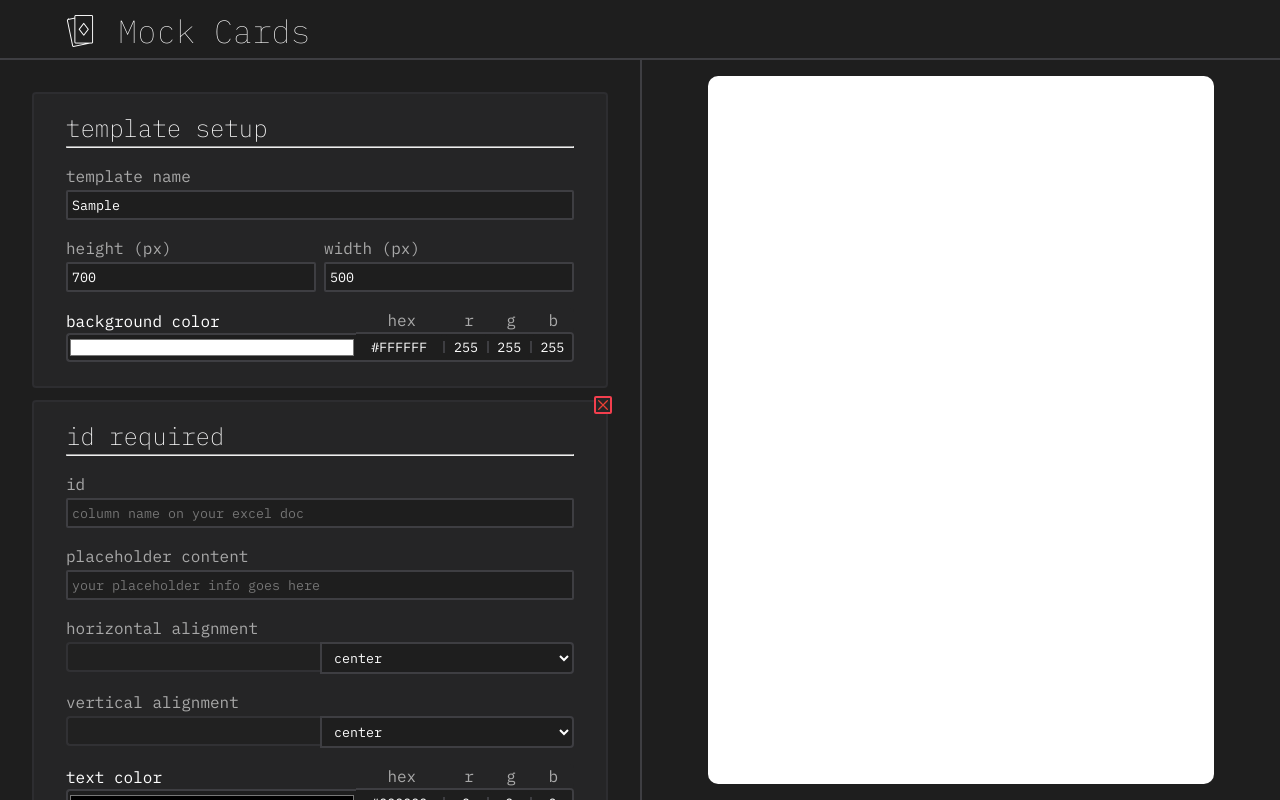
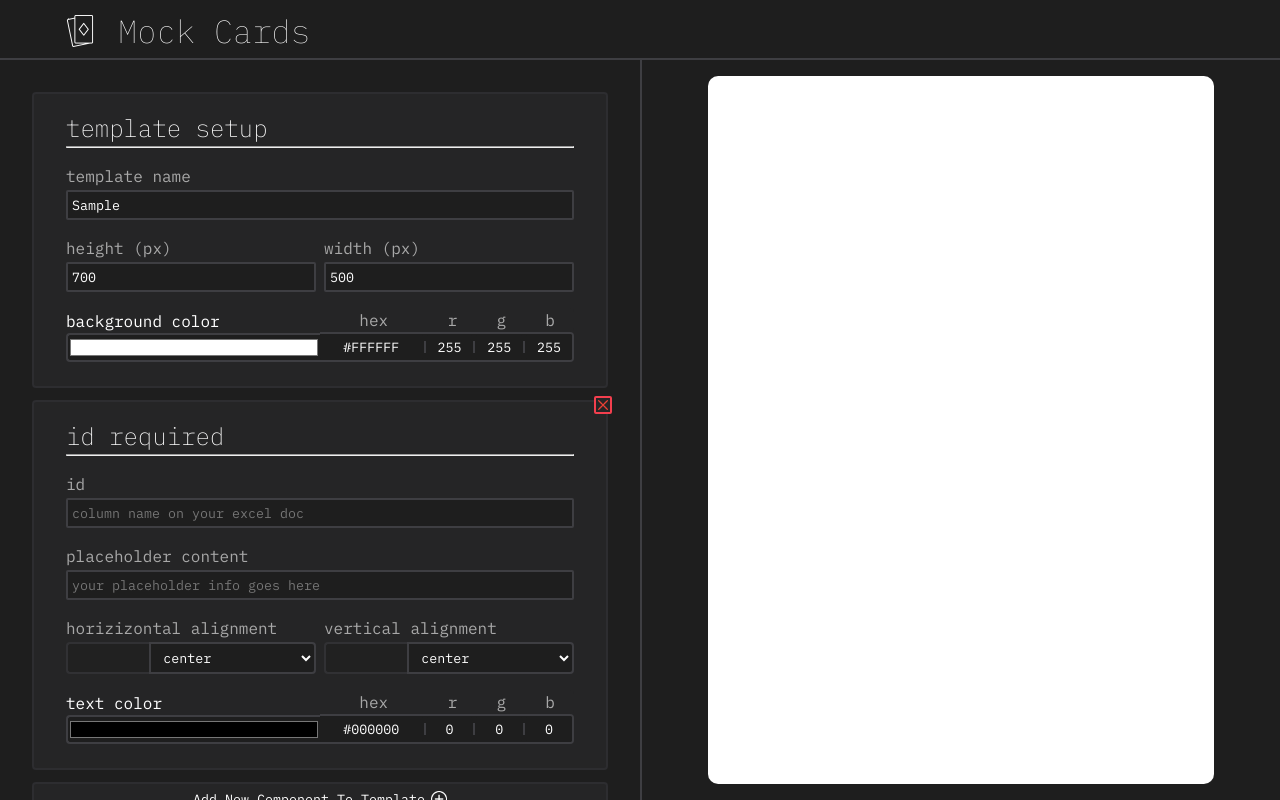
Before and after one commit to jubbers/card-mocks, a React (Vite) app: page / in a window 1280 px wide. Both pictures are taken after typing "Sample" into the empty fields and a click on the button "Add New Component To Template". Built offline with nearby package versions, Linux system fonts and the light colour scheme.

Commit message:
refactor: removing "double" controls, swapping for side-by-side wrapper divs

```diff
--- a/src/components/Controls/Atoms/ControlSelect.tsx
+++ b/src/components/Controls/Atoms/ControlSelect.tsx
@@ -32,7 +32,6 @@ const ControlSelectWrapper = styled.div`
 `
 
 const ControlSelect = ({ id, label, defaultIndex, items, values, update }: ControlSelectProps) => {
-
   const onChange = (e: React.ChangeEvent<HTMLSelectElement>) => {
     update(e.target.value)
   }
--- a/src/components/Controls/Atoms/ControlStyles.ts
+++ b/src/components/Controls/Atoms/ControlStyles.ts
@@ -38,8 +38,38 @@ const ControlPair = styled.div`
   }
 `;
 
+const SideBySideNumbers = styled.div`
+  display: flex;
+  flex-direction: row;
+  gap: 8px;
+  width: 100%;
+
+  div {
+    display: flex;
+    flex: 1;
+  }
+`
+
+const SideBySideAlignment = styled.div`
+  display: flex;
+  flex-direction: row;
+  gap: 8px;
+
+  div div :first-child {
+    display: flex;
+    flex: 1;
+  }
+
+  div div :last-child {
+    display: flex;
+    flex: 2;
+  }
+`
+
 export {
   ControlForm,
   ControlInput,
   ControlPair,
+  SideBySideNumbers,
+  SideBySideAlignment,
 }
--- a/src/components/Controls/ControlSetup.tsx
+++ b/src/components/Controls/ControlSetup.tsx
@@ -8,6 +8,7 @@ import {
 } from '~components/Controls/Atoms';
 import ControlColor from '~components/Controls/Molecules/ControlColor';
 import ControlDoubleNumber from './Molecules/ControlDoubleNumber';
+import { SideBySideNumbers } from './Atoms/ControlStyles';
 
 interface SetupProps extends FormProps {};
 
@@ -39,19 +40,18 @@ const Setup = ({cardForm, setForm}: SetupProps) => {
         content={cardForm.templateName}
         update={updateTemplateName} />
 
-      <ControlDoubleNumber
-        controlOne={({
-          id: 'height',
-          label: 'height (px)',
-          value: cardForm.height,
-          update: updateHeight
-        })}
-        controlTwo={({
-          id: 'width',
-          label: 'width (px)',
-          value: cardForm.width,
-          update: updateWidth
-        })} />
+      <SideBySideNumbers>
+        <ControlNumber
+          id={'height'}
+          label={'height (px)'}
+          value={cardForm.height}
+          update={updateHeight} />
+        <ControlNumber
+          id={'width'}
+          label={'width (px)'}
+          value={cardForm.width}
+          update={updateWidth} />
+      </SideBySideNumbers>
 
       <ControlColor
         id='bgColor'
--- a/src/components/Controls/ControlTemplate.tsx
+++ b/src/components/Controls/ControlTemplate.tsx
@@ -1,12 +1,12 @@
 import * as React from 'react';
+import styled from 'styled-components';
 import { Alignment, CardComponent, FormProps, HexColor } from '~types';
-import { ControlForm } from '~components/Controls/Atoms/ControlStyles';
+import { ControlForm, SideBySideAlignment } from '~components/Controls/Atoms/ControlStyles';
 import ControlLabel from '~components/Controls/Atoms/ControlLabel';
 import ControlText from '~components/Controls/Atoms/ControlText';
+import ControlAlignment from '~components/Controls/Molecules/ControlAlignment';
 import ControlRemoveButton from '~components/Controls/ControlTemplateRemoveButton.tsx';
-import ControlSelect from './Atoms/ControlSelect';
-import ControlAlignment from './Molecules/ControlAlignment';
-import { ControlColor } from './Atoms';
+import { ControlColor } from '~components/Controls/Atoms';
 
 interface ComponentControlProps extends FormProps {
   index: number;
@@ -65,19 +65,22 @@ const ComponentControl = ({cardForm, setForm, index, component, removable: remov
         placeholder='your placeholder info goes here'
         update={updateContent} />
 
+
+      <SideBySideAlignment>
         <ControlAlignment
           component={cardForm.components[index]}
           id={`component_${index}_horizontal-alignment`}
           isHorizontal={true}
-        label={'horizontal alignment'}
+          label={'horizizontal alignment'}
           update={updateHorizontalAlignment} />
-
         <ControlAlignment
           component={cardForm.components[index]}
           id={`component_${index}_vertical-alignment`}
           isHorizontal={false}
           label={'vertical alignment'}
           update={updateVerticalAlignment} />
+      </SideBySideAlignment>
+
 
       <ControlColor
         defaultColor={component.textColor}
--- a/src/components/Controls/Molecules/ControlAlignment.tsx
+++ b/src/components/Controls/Molecules/ControlAlignment.tsx
@@ -3,7 +3,7 @@ import styled from 'styled-components';
 import { Alignment, AlignmentType, CardComponent, IntPercent } from '~types';
 import { ControlNumber, ControlSelect } from '../Atoms';
 
-interface ControlAlignmentProps {
+export interface ControlAlignmentProps {
   id: string;
   label: string;
   component: CardComponent;
@@ -47,8 +47,8 @@ const CenteredNumbers = styled(ControlNumber)`
 
 const ControlAlignment = ({ id, isHorizontal, label, component, update }: ControlAlignmentProps) => {
   const options = isHorizontal
-    ? ['percent from left', 'center', 'percent from right']
-    : ['percent from top', 'center', 'percent from bottom'];
+    ? ['% on left', 'center', '% on right']
+    : ['% on top', 'center', '% on bottom'];
 
   const componentValue = isHorizontal
     ? component.horizontal.percentage
--- a/src/components/Controls/Molecules/ControlColor.tsx
+++ b/src/components/Controls/Molecules/ControlColor.tsx
@@ -33,7 +33,7 @@ const ControlLabelStack = styled.div`
 `
 
 const ColorStack = styled(ControlLabelStack)`
-  flex: 2;
+  flex: 1;
   min-width: 150px;
 
   ::-moz-color-swatch, ::-webkit-color-swatch {
@@ -50,7 +50,7 @@ const ColorStack = styled(ControlLabelStack)`
 const AuxColorControls = styled.div`
   display: flex;
   flex-direction: column;
-  flex: 1.5;
+  flex: 1;
 `
 
 const InputRow = styled.div`
--- a/src/components/Controls/Molecules/ControlDoubleNumber.tsx
+++ /dev/null
@@ -1,39 +0,0 @@
-import * as React from 'react';
-import styled from 'styled-components';
-import ControlNumber, { ControlNumberProps } from '~components/Controls/Atoms/ControlNumber';
-
-interface ControlDoubleNumberProps {
-  controlOne: ControlNumberProps;
-  controlTwo: ControlNumberProps;
-}
-
-const SideBySideControls = styled.div`
-  display: flex;
-  flex-direction: row;
-  gap: 8px;
-  width: 100%;
-
-  div {
-    display: flex;
-    flex: 1;
-  }
-`
-
-const ControlDoubleNumber = ({controlOne, controlTwo}: ControlDoubleNumberProps) => {
-  return (
-    <SideBySideControls>
-      <ControlNumber
-        label={controlOne.label}
-        id={controlOne.id}
-        value={controlOne.value}
-        update={controlOne.update} />
-      <ControlNumber
-        label={controlTwo.label}
-        id={controlTwo.id}
-        value={controlTwo.value}
-        update={controlTwo.update} />
-    </SideBySideControls>
-  )
-}
-
-export default ControlDoubleNumber;
```
Lines whose indentation alone changed are shown as unchanged.
